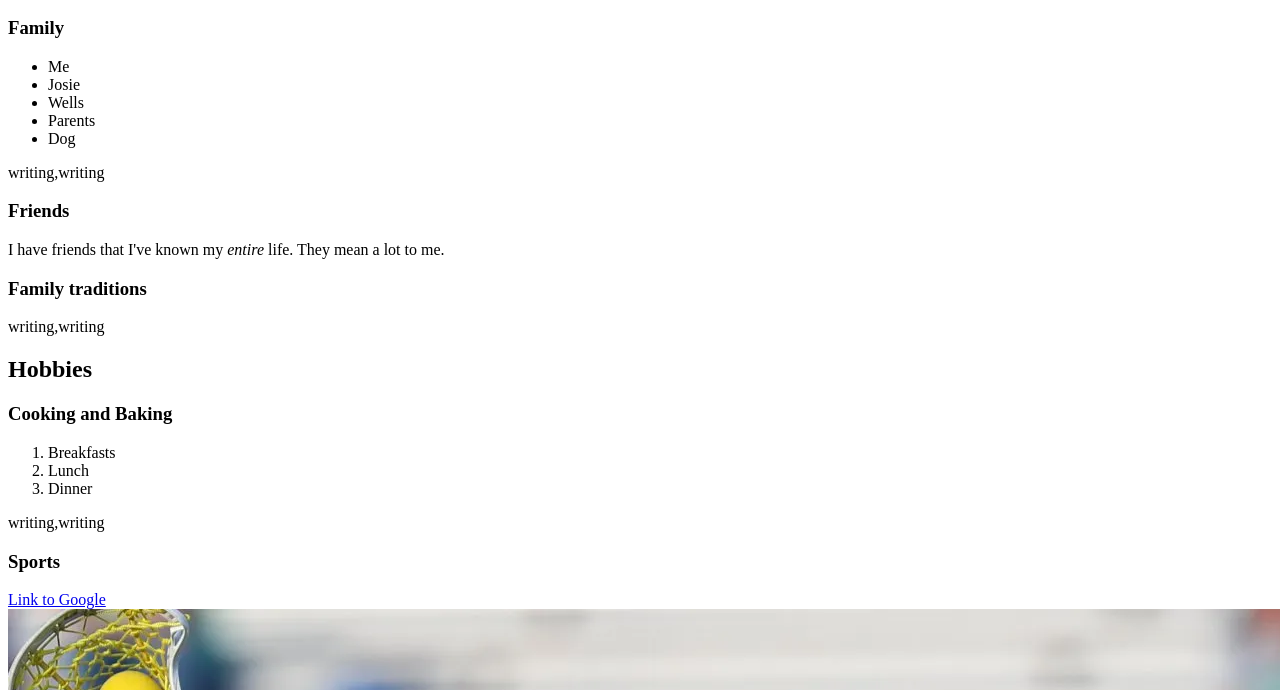
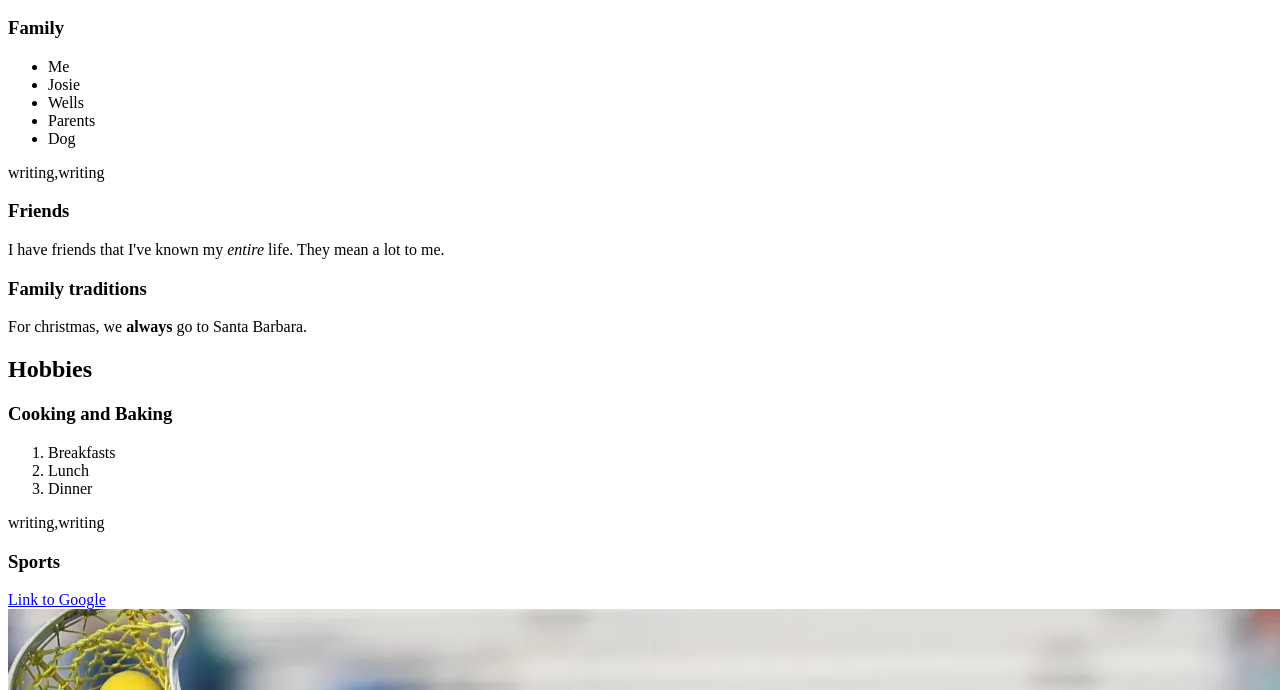
Before and after one commit to luluborden28/luluborden28.github.io, a plain HTML site: page index.html in a window 1280 px wide. Shown: the part 110-800 px from the top of the page. Drawn offline with Linux system fonts and the light colour scheme.

Commit message:
added meaning under fam traditions and added strong

```diff
--- a/index.html
+++ b/index.html
@@ -20,7 +20,7 @@
   <h3>Friends</h3>
     <p>I have friends that I've known my <em>entire</em> life. They mean a lot to me.</p>
   <h3> Family traditions</h3>
-    <p>writing,writing</p>
+    <p>For christmas, we <strong>always </strong>go to Santa Barbara.</p>
   <h2>Hobbies</h2>
   <h3>Cooking and Baking</h3>
   <ol>
```
